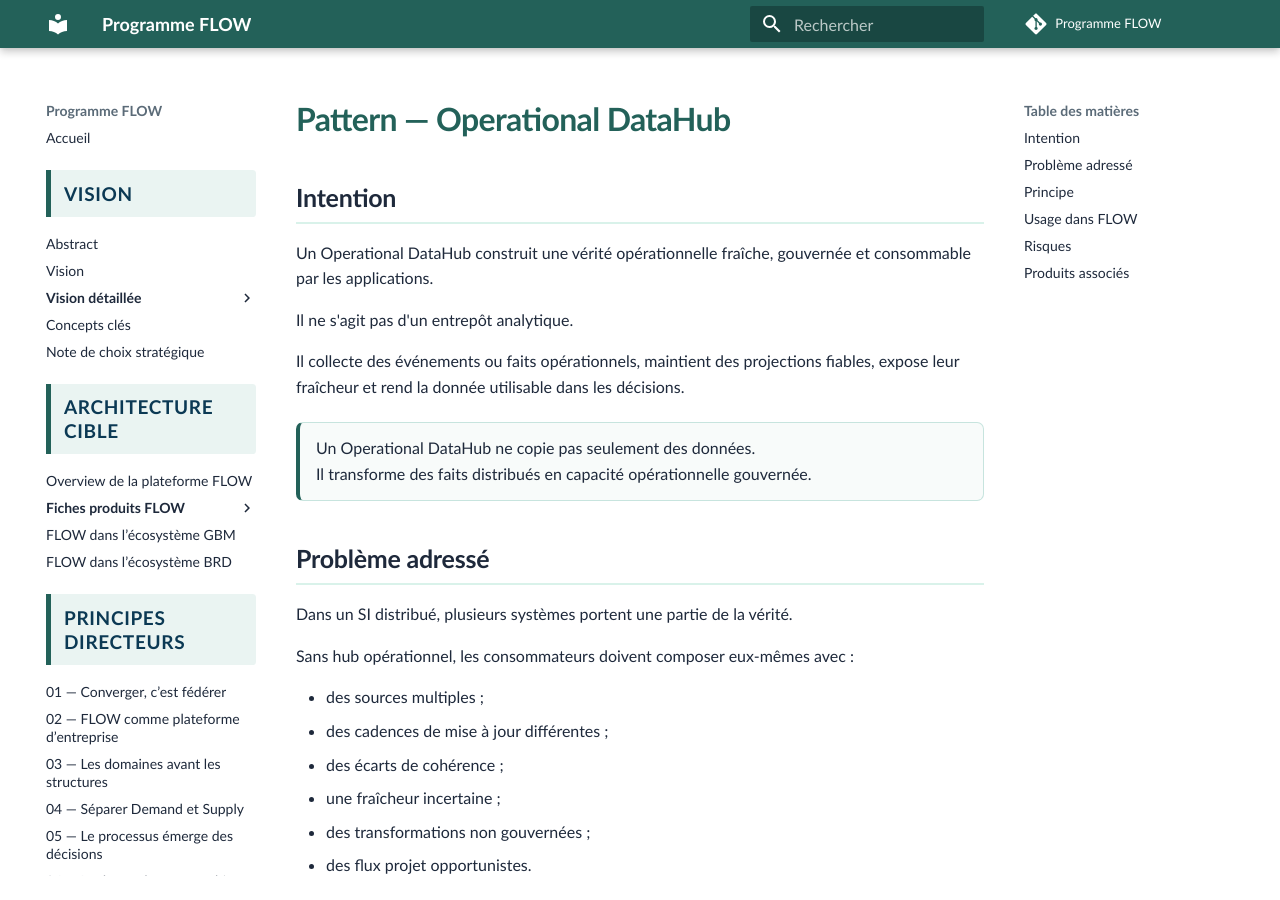
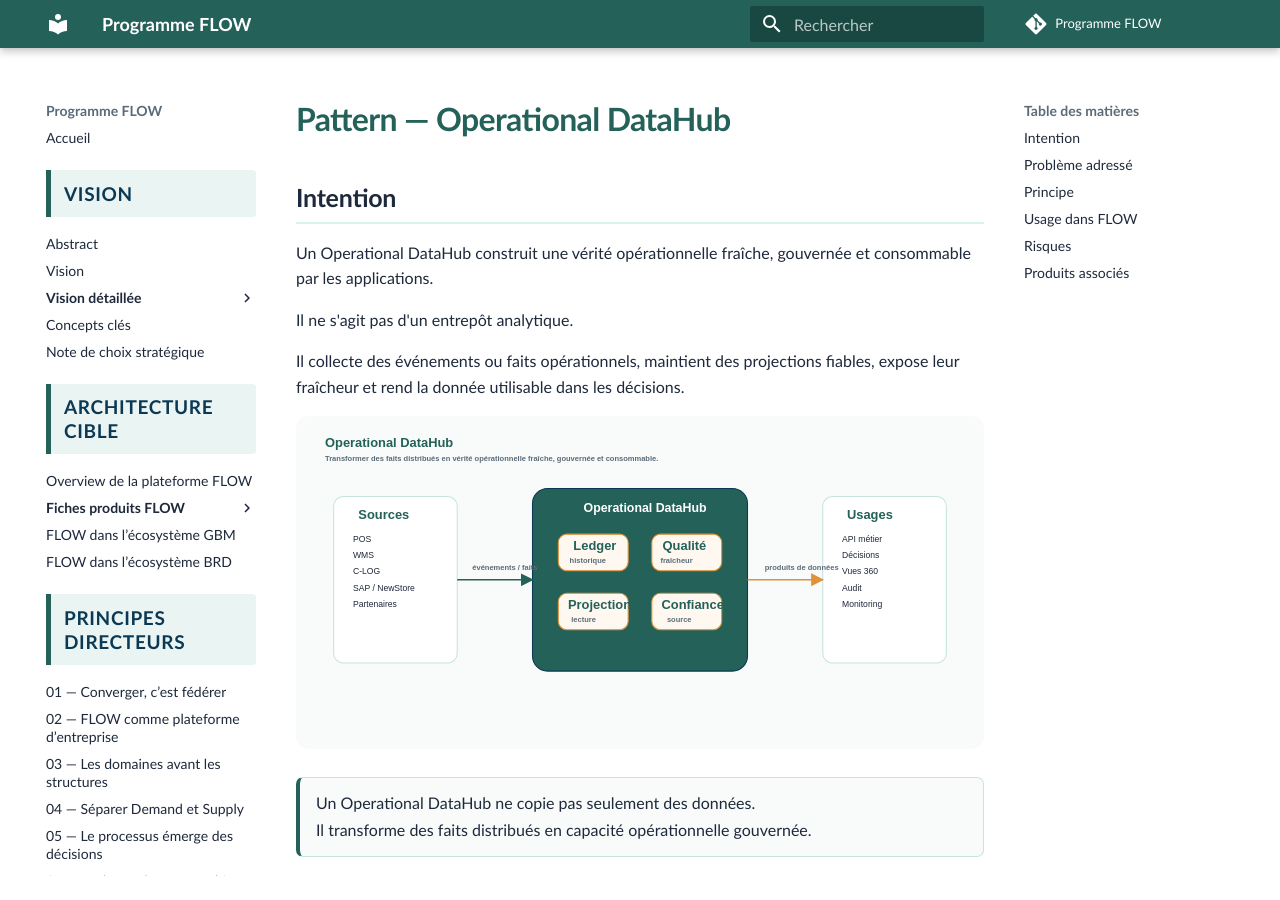
Before and after one commit to laurent-sintes/FLOW-Program, an MkDocs documentation site: the page built from docs/architecture-cible/patterns/operational-datahub.md, in a window 1280 px wide and 900 px high. Built offline with MkDocs 1.6.1 and Material for MkDocs 9.7.7, drawn with Linux system fonts in a browser that asks for light colours; comment, search, counter and statistics services are not loaded.

Commit message:
Integre l illustration Operational DataHub

```diff
--- a/docs/architecture-cible/patterns/operational-datahub.md
+++ b/docs/architecture-cible/patterns/operational-datahub.md
@@ -7,6 +7,8 @@ Un Operational DataHub construit une vérité opérationnelle fraîche, gouvern
 Il ne s'agit pas d'un entrepôt analytique.
 
 Il collecte des événements ou faits opérationnels, maintient des projections fiables, expose leur fraîcheur et rend la donnée utilisable dans les décisions.
+
+![Pattern — Operational DataHub](../../assets/images/pattern-operational-datahub.svg)
 
 <div class="flow-conviction">
   <p>Un Operational DataHub ne copie pas seulement des données.</p>
```
